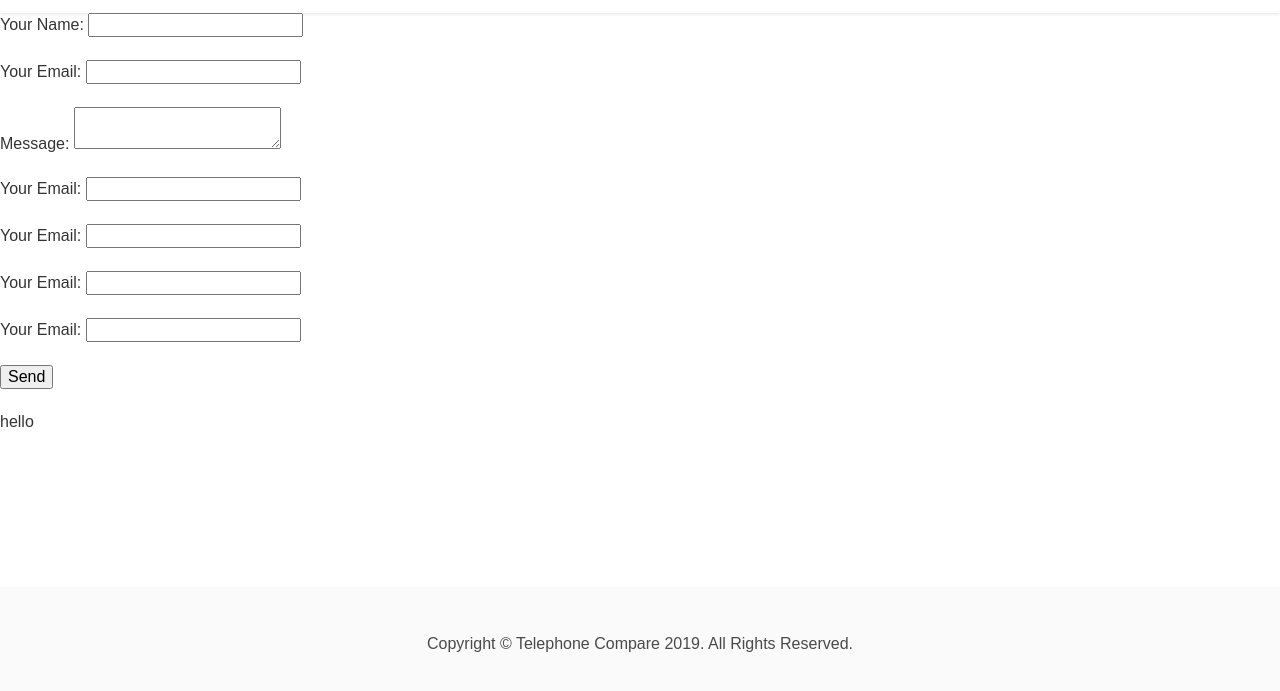
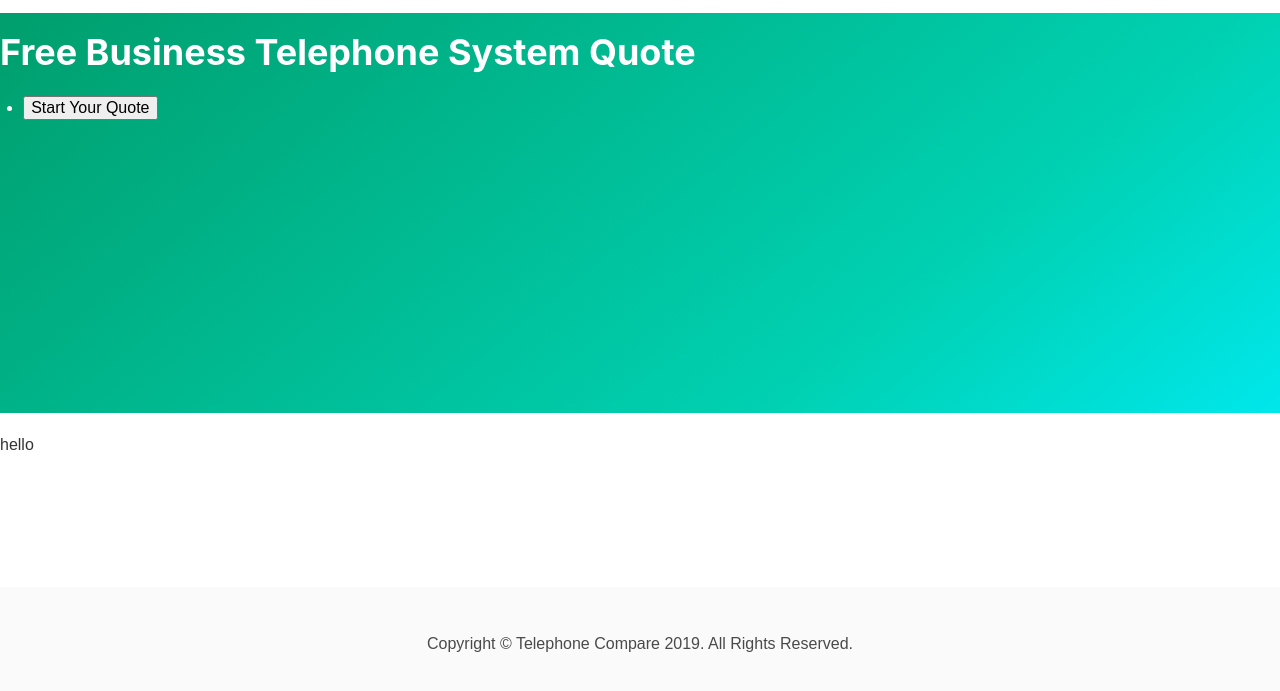
Before and after one commit to tonybatty/telephone-compare, a Gatsby site: page / in a window 1280 px wide. Shown: the part 51-742 px from the top of the page. Built offline with nearby package versions, Linux system fonts and the light colour scheme; Gatsby itself is replaced by a stand-in of ours.

Commit message:
testing form with netlify

```diff
--- a/src/components/form/form.js
+++ b/src/components/form/form.js
@@ -7,13 +7,6 @@ import FormStep4 from "./FormStep4";
 import FormStep5 from "./FormStep5";
 import FormStep6 from "./FormStep6";
 import "../../styles/components/form.scss";
-import Form2 from "./form2";
-
-const encode = data => {
-  return Object.keys(data)
-    .map(key => encodeURIComponent(key) + "=" + encodeURIComponent(data[key]))
-    .join("&");
-};
 
 class Form extends Component {
   constructor(props) {
@@ -50,12 +43,10 @@ class Form extends Component {
     });
   };
 
-  handleInputChange = event => {
-    const target = event.target;
+  handleInputChange = e => {
+    const target = e.target;
     const value = target.value;
     const name = target.name;
-
-    console.log(target, value, name);
 
     this.setState({
       [name]: value
@@ -63,17 +54,8 @@ class Form extends Component {
   };
 
   handleSubmit = e => {
-    console.log("handleSubmit");
-    console.log(encode({ "form-name": "test", ...this.state }));
-    fetch("/", {
-      method: "POST",
-      headers: { "Content-Type": "application/x-www-form-urlencoded" },
-      body: encode({ "form-name": "test", ...this.state })
-    })
-      .then(() => alert("Success!"))
-      .catch(error => alert(error));
-
     e.preventDefault();
+    console.log("Submit Form");
   };
 
   render() {
@@ -89,173 +71,61 @@ class Form extends Component {
     } = this.state;
 
     return (
-
-        <form onSubmit={this.handleSubmit}>
-          <p>
-            <label>
-              Your Name: <input type="text" name="handsets" value={this.state.handsets} onChange={this.handleInputChange} />
-            </label>
-          </p>
-          <p>
-            <label>
-              Your Email: <input type="text" name="sites" value={this.state.sites} onChange={this.handleInputChange} />
-            </label>
-          </p>
-          <p>
-            <label>
-              Message: <textarea name="broadband" value={this.state.broadband} onChange={this.handleInputChange} />
-            </label>
-          </p>
-          <p>
-            <label>
-              Your Email: <input type="text" name="system" value={this.state.system} onChange={this.handleInputChange} />
-            </label>
-          </p>
-          <p>
-            <label>
-              Your Email: <input type="text" name="timespan" value={this.state.timespan} onChange={this.handleInputChange} />
-            </label>
-          </p>
-          <p>
-            <label>
-              Your Email: <input type="text" name="location" value={this.state.location} onChange={this.handleInputChange} />
-            </label>
-          </p>
-          <p>
-            <label>
-              Your Email: <input type="text" name="distance" value={this.state.distance} onChange={this.handleInputChange} />
-            </label>
-          </p>
-          <p>
-            <button type="submit">Send</button>
-          </p>
-        </form>
-
-    //   <form onSubmit={this.handleSubmit} name="test">
-    //     {step === 0 ? (
-    //       <FormStart
-    //         handleInputChange={this.handleInputChange}
-    //         nextStep={this.nextStep}
-    //       />
-    //     ) : null}
-    //     {step === 1 ? (
-    //       <FormStep1
-    //         handleInputChange={this.handleInputChange}
-    //         handsets={handsets}
-    //         nextStep={this.nextStep}
-    //       />
-    //     ) : null}
-    //     {step === 2 ? (
-    //       <FormStep2
-    //         handleInputChange={this.handleInputChange}
-    //         sites={sites}
-    //         nextStep={this.nextStep}
-    //         prevStep={this.prevStep}
-    //       />
-    //     ) : null}
-    //     {step === 3 ? (
-    //       <FormStep3
-    //         handleInputChange={this.handleInputChange}
-    //         broadband={broadband}
-    //         nextStep={this.nextStep}
-    //         prevStep={this.prevStep}
-    //       />
-    //     ) : null}
-    //     {step === 4 ? (
-    //       <FormStep4
-    //         handleInputChange={this.handleInputChange}
-    //         system={system}
-    //         nextStep={this.nextStep}
-    //         prevStep={this.prevStep}
-    //       />
-    //     ) : null}
-    //     {step === 5 ? (
-    //       <FormStep5
-    //         handleInputChange={this.handleInputChange}
-    //         timespan={timespan}
-    //         nextStep={this.nextStep}
-    //         prevStep={this.prevStep}
-    //       />
-    //     ) : null}
-    //     {step === 6 ? (
-    //       <FormStep6
-    //         handleInputChange={this.handleInputChange}
-    //         location={location}
-    //         distance={distance}
-    //         prevStep={this.prevStep}
-    //       />
-    //     ) : null}
-    //     <ul className="actions">
-    //       <li>
-    //         <input type="submit" value="Send Message" className="special" />
-    //       </li>
-    //       <li>
-    //         <input type="reset" value="Clear" />
-    //       </li>
-    //     </ul>
-    //   </form>
-
-      //   <form
-      //     name="quote"
-      //     method="post"
-      //     data-netlify="true"
-      //     data-netlify-honeypot="bot-field"
-      //   >
-      //     <input type="hidden" name="form-name" value="quote" />
-      //     {step === 0 ? (
-      //       <FormStart
-      //         handleInputChange={this.handleInputChange}
-      //         nextStep={this.nextStep}
-      //       />
-      //     ) : null}
-      //     {step === 1 ? (
-      //       <FormStep1
-      //         handleInputChange={this.handleInputChange}
-      //         handsets={handsets}
-      //         nextStep={this.nextStep}
-      //       />
-      //     ) : null}
-      //     {step === 2 ? (
-      //       <FormStep2
-      //         handleInputChange={this.handleInputChange}
-      //         sites={sites}
-      //         nextStep={this.nextStep}
-      //         prevStep={this.prevStep}
-      //       />
-      //     ) : null}
-      //     {step === 3 ? (
-      //       <FormStep3
-      //         handleInputChange={this.handleInputChange}
-      //         broadband={broadband}
-      //         nextStep={this.nextStep}
-      //         prevStep={this.prevStep}
-      //       />
-      //     ) : null}
-      //     {step === 4 ? (
-      //       <FormStep4
-      //         handleInputChange={this.handleInputChange}
-      //         system={system}
-      //         nextStep={this.nextStep}
-      //         prevStep={this.prevStep}
-      //       />
-      //     ) : null}
-      //     {step === 5 ? (
-      //       <FormStep5
-      //         handleInputChange={this.handleInputChange}
-      //         timespan={timespan}
-      //         nextStep={this.nextStep}
-      //         prevStep={this.prevStep}
-      //       />
-      //     ) : null}
-      //     {step === 6 ? (
-      //       <FormStep6
-      //         handleInputChange={this.handleInputChange}
-      //         location={location}
-      //         distance={distance}
-      //         prevStep={this.prevStep}
-      //       />
-      //     ) : null}
-      //   </form>
+      <form onSubmit={this.handleSubmit} name="quote">
+        {step === 0 ? (
+          <FormStart
+            handleInputChange={this.handleInputChange}
+            nextStep={this.nextStep}
+          />
+        ) : null}
+        {step === 1 ? (
+          <FormStep1
+            handleInputChange={this.handleInputChange}
+            handsets={handsets}
+            nextStep={this.nextStep}
+          />
+        ) : null}
+        {step === 2 ? (
+          <FormStep2
+            handleInputChange={this.handleInputChange}
+            sites={sites}
+            nextStep={this.nextStep}
+            prevStep={this.prevStep}
+          />
+        ) : null}
+        {step === 3 ? (
+          <FormStep3
+            handleInputChange={this.handleInputChange}
+            broadband={broadband}
+            nextStep={this.nextStep}
+            prevStep={this.prevStep}
+          />
+        ) : null}
+        {step === 4 ? (
+          <FormStep4
+            handleInputChange={this.handleInputChange}
+            system={system}
+            nextStep={this.nextStep}
+            prevStep={this.prevStep}
+          />
+        ) : null}
+        {step === 5 ? (
+          <FormStep5
+            handleInputChange={this.handleInputChange}
+            timespan={timespan}
+            nextStep={this.nextStep}
+            prevStep={this.prevStep}
+          />
+        ) : null}
+        {step === 6 ? (
+          <FormStep6
+            handleInputChange={this.handleInputChange}
+            location={location}
+            distance={distance}
+            prevStep={this.prevStep}
+          />
+        ) : null}
+      </form>
     );
   }
 }
```
